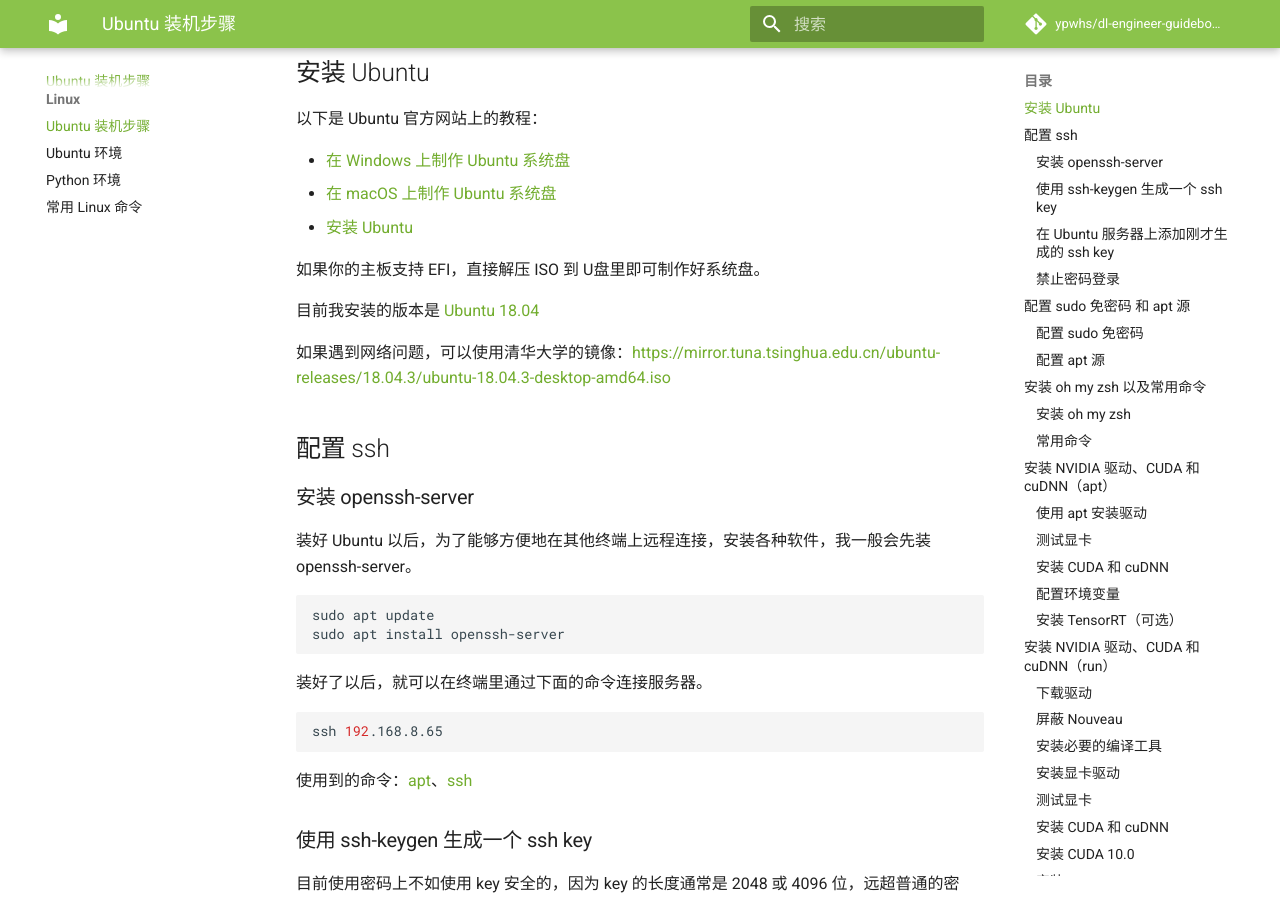
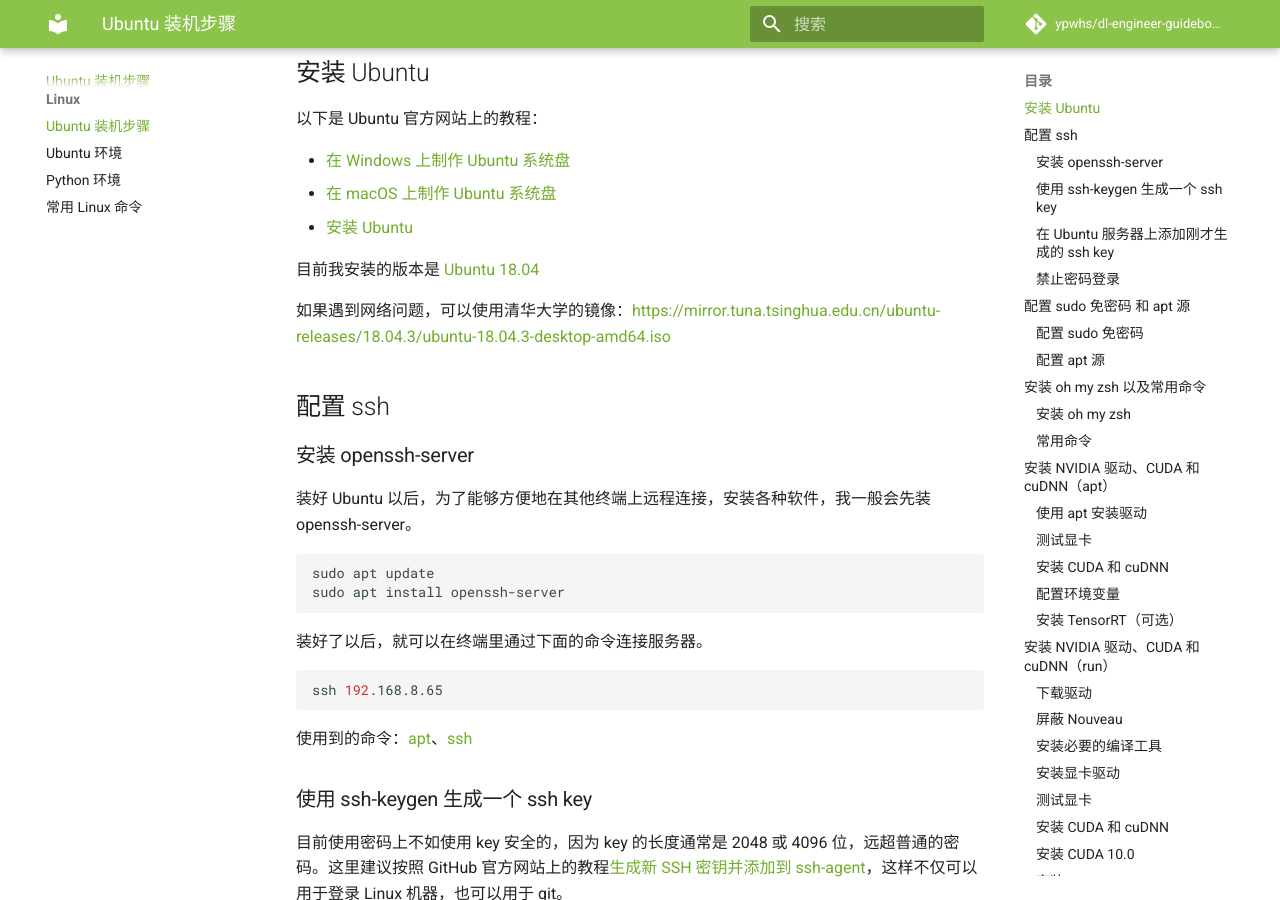
Before and after one commit to ypwhs/dl-engineer-guidebook, an MkDocs documentation site: the page built from docs/ubuntu-install-guide.md, in a window 1280 px wide and 900 px high, scrolled down 406 px. Built offline with MkDocs 1.6.1 and Material for MkDocs 9.7.7, drawn with Linux system fonts in a browser that asks for light colours; comment, search, counter and statistics services are not loaded.

Commit message:
Update ubuntu-install-guide.md

```diff
--- a/docs/ubuntu-install-guide.md
+++ b/docs/ubuntu-install-guide.md
@@ -14,8 +14,6 @@
 * [在 Windows 上制作 Ubuntu 系统盘](https://tutorials.ubuntu.com/tutorial/tutorial-create-a-usb-stick-on-windows)
 * [在 macOS 上制作 Ubuntu 系统盘](https://tutorials.ubuntu.com/tutorial/tutorial-create-a-usb-stick-on-macos)
 * [安装 Ubuntu](https://tutorials.ubuntu.com/tutorial/tutorial-install-ubuntu-desktop)
-
-如果你的主板支持 EFI，直接解压 ISO 到 U盘里即可制作好系统盘。
 
 目前我安装的版本是 [Ubuntu 18.04](http://releases.ubuntu.com/18.04/)
 
```
